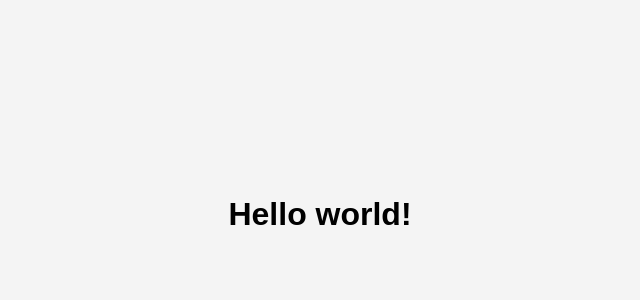
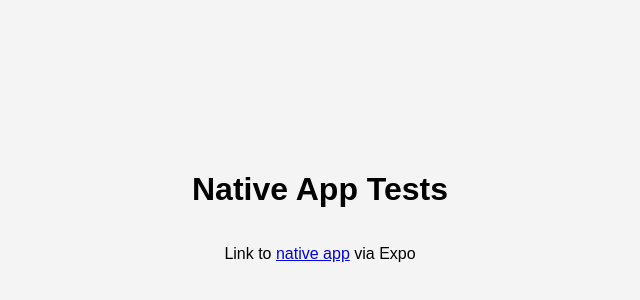
Before and after one commit to vanwars/unca.info, a plain HTML site: page index.html in a window 1280 px wide. Shown: the part 186-486 px from the top of the page, without its empty margins (320-960 px from the left). Drawn offline with Linux system fonts and the light colour scheme.

Commit message:
Posting Native App test (deployed 10:45 on 4/10)

```diff
--- a/index.html
+++ b/index.html
@@ -11,7 +11,12 @@
 
 <body>
     <main>
-        <h1>Hello world!</h1>
+        <h1>Native App Tests</h1>
+        <p>Link to <a
+                href="https://expo.dev/preview/update?message=Initial%20commit%0A%0AGenerated%20by%20create-expo-app%203.3.0.&updateRuntimeVersion=1.0.0&createdAt=2025-04-10T14%3A37%3A32.482Z&slug=exp&projectId=d69c1531-4883-46d4-9bf4-692cdf2729ce&group=70b4a3dd-558b-4db2-9d24-5253cc56df28"
+                target="_blank">native app</a> via Expo
+        </p>
+        </ul>
     </main>
 </body>
 
--- a/styles.css
+++ b/styles.css
@@ -6,7 +6,12 @@ body {
 
 main {
     display: flex;
+    flex-direction: column;
     justify-content: center;
     align-items: center;
     min-height: 100vh;
 }
+
+.qr {
+    width: 300px;
+}
```
Also changed, not shown: 1 other file.
